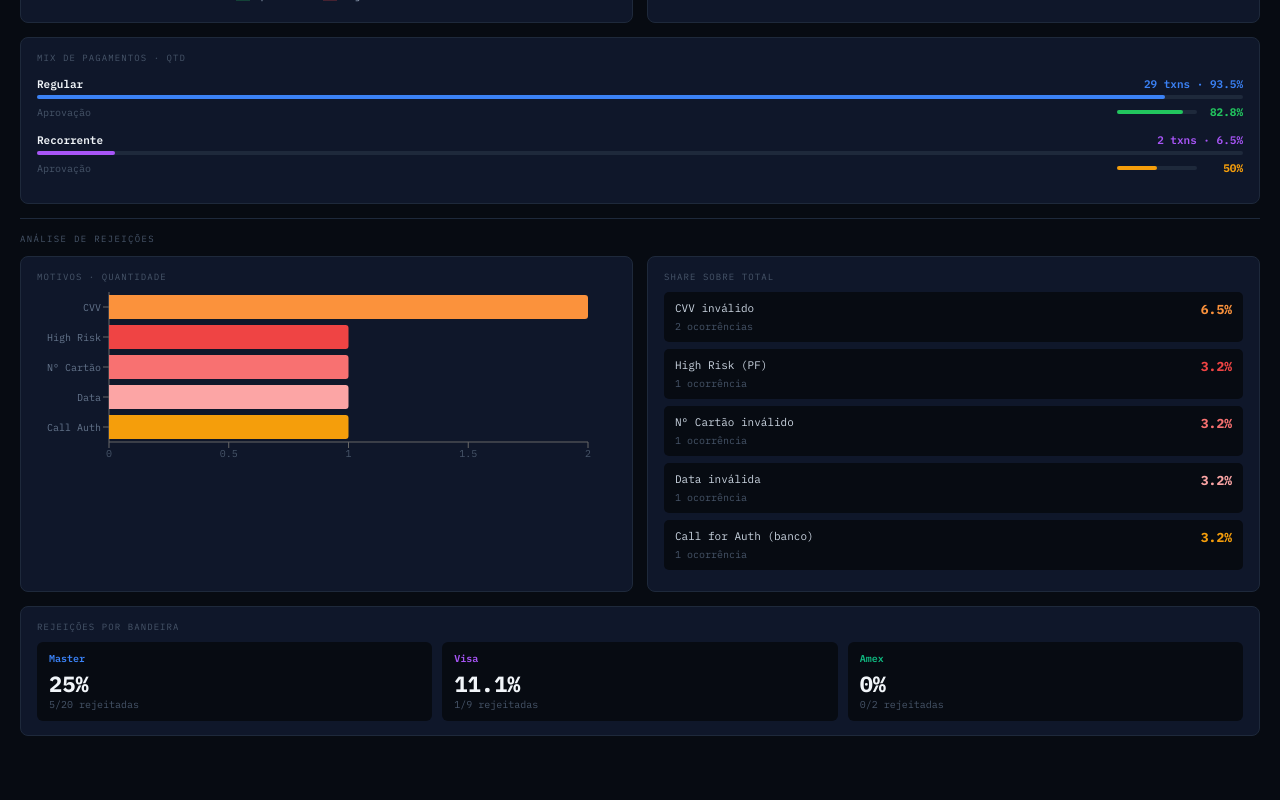
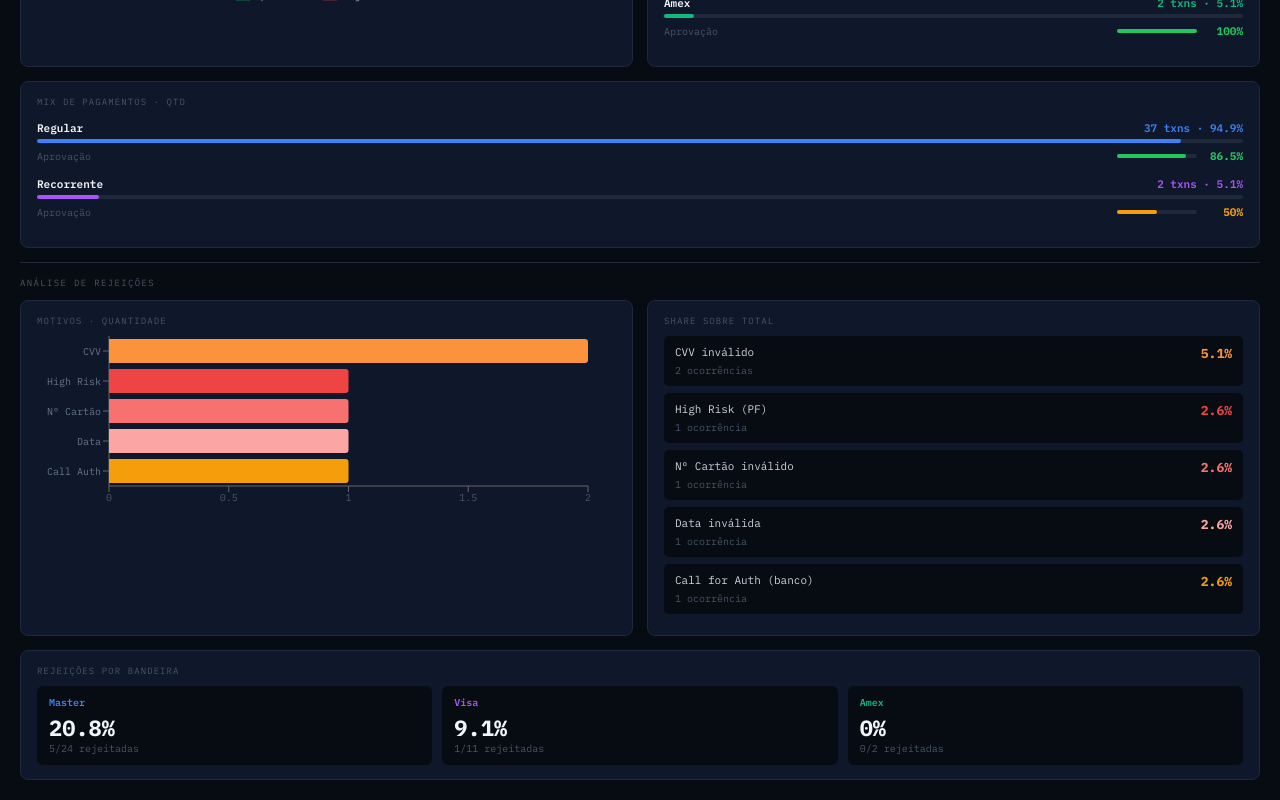
Before and after one commit to lucasmartinelli-code/gwm-dashboard, a React (Create React App) app: page / in a window 1280 px wide. Shown: the part 444-1244 px from the top of the page. Before the commit the page ends 1200 px from the top, so only its background shows below. Built offline with nearby package versions, Linux system fonts and the light colour scheme.

Commit message:
data: auto-update NRT 2026-05-28 15:05

```diff
--- a/src/GWMDashboard.jsx
+++ b/src/GWMDashboard.jsx
@@ -2,37 +2,45 @@ import { useState, useMemo } from "react";
 import { BarChart, Bar, XAxis, YAxis, Tooltip, ResponsiveContainer, Cell, PieChart, Pie, Legend, ComposedChart, Line } from "recharts";
 
 const RAW = [
-  { id:"160579187337", payerId:"1792093427", date:"28/05/2026 11:10", status:"approved",  detail:"accredited",                           amount:35,  method:"master", op:"regular_payment"   },
-  { id:"161365039800", payerId:"1945255940", date:"28/05/2026 10:52", status:"approved",  detail:"accredited",                           amount:350, method:"master", op:"regular_payment"   },
-  { id:"161366952226", payerId:"1659579876", date:"28/05/2026 10:45", status:"approved",  detail:"accredited",                           amount:35,  method:"visa",   op:"regular_payment"   },
-  { id:"160572791349", payerId:"1484140576", date:"28/05/2026 10:32", status:"approved",  detail:"accredited",                           amount:35,  method:"master", op:"regular_payment"   },
-  { id:"160572791103", payerId:"1838848438", date:"28/05/2026 10:29", status:"approved",  detail:"accredited",                           amount:35,  method:"visa",   op:"regular_payment"   },
-  { id:"160571983281", payerId:"1265525820", date:"28/05/2026 10:25", status:"rejected",  detail:"cc_rejected_high_risk",                amount:56,  method:"master", op:"regular_payment"   },
-  { id:"160571883291", payerId:"1514735909", date:"28/05/2026 10:24", status:"approved",  detail:"accredited",                           amount:56,  method:"master", op:"regular_payment"   },
-  { id:"160565153747", payerId:"1815500727", date:"28/05/2026 09:42", status:"approved",  detail:"accredited",                           amount:56,  method:"master", op:"regular_payment"   },
-  { id:"160565702963", payerId:"1912296216", date:"28/05/2026 09:36", status:"approved",  detail:"accredited",                           amount:35,  method:"master", op:"regular_payment"   },
-  { id:"160565462825", payerId:"1912296216", date:"28/05/2026 09:33", status:"rejected",  detail:"cc_rejected_bad_filled_card_number",   amount:56,  method:"master", op:"regular_payment"   },
-  { id:"160565142647", payerId:"1581203984", date:"28/05/2026 09:28", status:"approved",  detail:"accredited",                           amount:35,  method:"visa",   op:"regular_payment"   },
-  { id:"161352197548", payerId:"1566390850", date:"28/05/2026 09:18", status:"approved",  detail:"accredited",                           amount:35,  method:"master", op:"regular_payment"   },
-  { id:"161352196990", payerId:"1555359166", date:"28/05/2026 09:11", status:"approved",  detail:"accredited",                           amount:35,  method:"amex",   op:"regular_payment"   },
-  { id:"161351065404", payerId:"1599256717", date:"28/05/2026 09:10", status:"approved",  detail:"accredited",                           amount:35,  method:"master", op:"regular_payment"   },
-  { id:"161351802722", payerId:"1600195052", date:"28/05/2026 09:05", status:"approved",  detail:"accredited",                           amount:56,  method:"visa",   op:"recurring_payment" },
-  { id:"161352240296", payerId:"1600195052", date:"28/05/2026 09:04", status:"rejected",  detail:"cc_rejected_bad_filled_date",          amount:56,  method:"visa",   op:"recurring_payment" },
-  { id:"160559020761", payerId:"1559600815", date:"28/05/2026 08:39", status:"approved",  detail:"accredited",                           amount:56,  method:"master", op:"regular_payment"   },
-  { id:"160558592313", payerId:"1998998126", date:"28/05/2026 08:31", status:"approved",  detail:"accredited",                           amount:35,  method:"visa",   op:"regular_payment"   },
-  { id:"161345533868", payerId:"1784034780", date:"28/05/2026 08:25", status:"approved",  detail:"accredited",                           amount:350, method:"master", op:"regular_payment"   },
-  { id:"161346216960", payerId:"1842289964", date:"28/05/2026 08:21", status:"approved",  detail:"accredited",                           amount:35,  method:"master", op:"regular_payment"   },
-  { id:"161345698566", payerId:"1614691440", date:"28/05/2026 08:12", status:"approved",  detail:"accredited",                           amount:56,  method:"master", op:"regular_payment"   },
-  { id:"160553990079", payerId:"1891394997", date:"28/05/2026 08:08", status:"approved",  detail:"accredited",                           amount:56,  method:"visa",   op:"regular_payment"   },
-  { id:"160553706047", payerId:"1891394997", date:"28/05/2026 08:06", status:"rejected",  detail:"cc_rejected_bad_filled_security_code", amount:56,  method:"master", op:"regular_payment"   },
-  { id:"160554314907", payerId:"3255242841", date:"28/05/2026 07:58", status:"approved",  detail:"accredited",                           amount:350, method:"visa",   op:"regular_payment"   },
-  { id:"160554148285", payerId:"1559552633", date:"28/05/2026 07:50", status:"approved",  detail:"accredited",                           amount:35,  method:"amex",   op:"regular_payment"   },
-  { id:"161341030588", payerId:"1613699617", date:"28/05/2026 07:23", status:"approved",  detail:"accredited",                           amount:35,  method:"visa",   op:"regular_payment"   },
-  { id:"160549202711", payerId:"1530034030", date:"28/05/2026 06:57", status:"approved",  detail:"accredited",                           amount:56,  method:"master", op:"regular_payment"   },
-  { id:"161336464760", payerId:"1615013446", date:"28/05/2026 06:28", status:"rejected",  detail:"cc_rejected_bad_filled_security_code", amount:35,  method:"master", op:"regular_payment"   },
-  { id:"160545202003", payerId:"1586129248", date:"28/05/2026 06:23", status:"approved",  detail:"accredited",                           amount:35,  method:"master", op:"regular_payment"   },
-  { id:"160545018051", payerId:"1586129248", date:"28/05/2026 06:19", status:"rejected",  detail:"cc_rejected_call_for_authorize",       amount:35,  method:"master", op:"regular_payment"   },
-  { id:"161332497454", payerId:"1447323829", date:"28/05/2026 05:33", status:"approved",  detail:"accredited",                           amount:35,  method:"master", op:"regular_payment"   },
+  { id:"161389086542", payerId:"1671122177", collectorId:"3166103110", date:"28/05/2026 12:58", status:"approved", detail:"accredited", amount:35, method:"elo", op:"regular_payment" },
+  { id:"161388420860", payerId:"1590281327", collectorId:"3166103110", date:"28/05/2026 12:58", status:"approved", detail:"accredited", amount:56, method:"elo", op:"regular_payment" },
+  { id:"161387089476", payerId:"2933025662", collectorId:"3166103110", date:"28/05/2026 12:57", status:"approved", detail:"accredited", amount:56, method:"master", op:"regular_payment" },
+  { id:"160594052763", payerId:"1519338721", collectorId:"3166103110", date:"28/05/2026 12:30", status:"approved", detail:"accredited", amount:350, method:"master", op:"regular_payment" },
+  { id:"160593730177", payerId:"1606494443", collectorId:"3166103110", date:"28/05/2026 12:21", status:"approved", detail:"accredited", amount:35, method:"master", op:"regular_payment" },
+  { id:"160587554043", payerId:"1933544164", collectorId:"3166103110", date:"28/05/2026 12:06", status:"approved", detail:"accredited", amount:56, method:"visa", op:"regular_payment" },
+  { id:"160587127985", payerId:"1667003327", collectorId:"3166103110", date:"28/05/2026 12:03", status:"approved", detail:"accredited", amount:35, method:"master", op:"regular_payment" },
+  { id:"160587154557", payerId:"1894462161", collectorId:"3166103110", date:"28/05/2026 11:48", status:"approved", detail:"accredited", amount:35, method:"visa", op:"regular_payment" },
+  { id:"160579187337", payerId:"1792093427", collectorId:"3166103110", date:"28/05/2026 11:10", status:"approved", detail:"accredited", amount:35, method:"master", op:"regular_payment" },
+  { id:"161365039800", payerId:"1945255940", collectorId:"3166103110", date:"28/05/2026 10:52", status:"approved", detail:"accredited", amount:350, method:"master", op:"regular_payment" },
+  { id:"161366952226", payerId:"1659579876", collectorId:"3166103110", date:"28/05/2026 10:45", status:"approved", detail:"accredited", amount:35, method:"visa", op:"regular_payment" },
+  { id:"160572791349", payerId:"1484140576", collectorId:"3166103110", date:"28/05/2026 10:32", status:"approved", detail:"accredited", amount:35, method:"master", op:"regular_payment" },
+  { id:"160572791103", payerId:"1838848438", collectorId:"3166103110", date:"28/05/2026 10:29", status:"approved", detail:"accredited", amount:35, method:"visa", op:"regular_payment" },
+  { id:"160571983281", payerId:"1265525820", collectorId:"3166103110", date:"28/05/2026 10:25", status:"rejected", detail:"cc_rejected_high_risk", amount:56, method:"master", op:"regular_payment" },
+  { id:"160571883291", payerId:"1514735909", collectorId:"3166103110", date:"28/05/2026 10:24", status:"approved", detail:"accredited", amount:56, method:"master", op:"regular_payment" },
+  { id:"160565153747", payerId:"1815500727", collectorId:"3166103110", date:"28/05/2026 09:42", status:"approved", detail:"accredited", amount:56, method:"master", op:"regular_payment" },
+  { id:"160565702963", payerId:"1912296216", collectorId:"3166103110", date:"28/05/2026 09:36", status:"approved", detail:"accredited", amount:35, method:"master", op:"regular_payment" },
+  { id:"160565462825", payerId:"1912296216", collectorId:"3166103110", date:"28/05/2026 09:33", status:"rejected", detail:"cc_rejected_bad_filled_card_number", amount:56, method:"master", op:"regular_payment" },
+  { id:"160565142647", payerId:"1581203984", collectorId:"3166103110", date:"28/05/2026 09:28", status:"approved", detail:"accredited", amount:35, method:"visa", op:"regular_payment" },
+  { id:"161352197548", payerId:"1566390850", collectorId:"3166103110", date:"28/05/2026 09:18", status:"approved", detail:"accredited", amount:35, method:"master", op:"regular_payment" },
+  { id:"161352196990", payerId:"1555359166", collectorId:"3166103110", date:"28/05/2026 09:11", status:"approved", detail:"accredited", amount:35, method:"amex", op:"regular_payment" },
+  { id:"161351065404", payerId:"1599256717", collectorId:"3166103110", date:"28/05/2026 09:10", status:"approved", detail:"accredited", amount:35, method:"master", op:"regular_payment" },
+  { id:"161351802722", payerId:"1600195052", collectorId:"3166103110", date:"28/05/2026 09:05", status:"approved", detail:"accredited", amount:56, method:"visa", op:"recurring_payment" },
+  { id:"161352240296", payerId:"1600195052", collectorId:"3166103110", date:"28/05/2026 09:04", status:"rejected", detail:"cc_rejected_bad_filled_date", amount:56, method:"visa", op:"recurring_payment" },
+  { id:"160559020761", payerId:"1559600815", collectorId:"3166103110", date:"28/05/2026 08:39", status:"approved", detail:"accredited", amount:56, method:"master", op:"regular_payment" },
+  { id:"160558592313", payerId:"1998998126", collectorId:"3166103110", date:"28/05/2026 08:31", status:"approved", detail:"accredited", amount:35, method:"visa", op:"regular_payment" },
+  { id:"161345533868", payerId:"1784034780", collectorId:"3166103110", date:"28/05/2026 08:25", status:"approved", detail:"accredited", amount:350, method:"master", op:"regular_payment" },
+  { id:"161346216960", payerId:"1842289964", collectorId:"3166103110", date:"28/05/2026 08:21", status:"approved", detail:"accredited", amount:35, method:"master", op:"regular_payment" },
+  { id:"161345698566", payerId:"1614691440", collectorId:"3166103110", date:"28/05/2026 08:12", status:"approved", detail:"accredited", amount:56, method:"master", op:"regular_payment" },
+  { id:"160553990079", payerId:"1891394997", collectorId:"3166103110", date:"28/05/2026 08:08", status:"approved", detail:"accredited", amount:56, method:"visa", op:"regular_payment" },
+  { id:"160553706047", payerId:"1891394997", collectorId:"3166103110", date:"28/05/2026 08:06", status:"rejected", detail:"cc_rejected_bad_filled_security_code", amount:56, method:"master", op:"regular_payment" },
+  { id:"160554314907", payerId:"3255242841", collectorId:"3166103110", date:"28/05/2026 07:58", status:"approved", detail:"accredited", amount:350, method:"visa", op:"regular_payment" },
+  { id:"160554148285", payerId:"1559552633", collectorId:"3166103110", date:"28/05/2026 07:50", status:"approved", detail:"accredited", amount:35, method:"amex", op:"regular_payment" },
+  { id:"161341030588", payerId:"1613699617", collectorId:"3166103110", date:"28/05/2026 07:23", status:"approved", detail:"accredited", amount:35, method:"visa", op:"regular_payment" },
+  { id:"160549202711", payerId:"1530034030", collectorId:"3166103110", date:"28/05/2026 06:57", status:"approved", detail:"accredited", amount:56, method:"master", op:"regular_payment" },
+  { id:"161336464760", payerId:"1615013446", collectorId:"3166103110", date:"28/05/2026 06:28", status:"rejected", detail:"cc_rejected_bad_filled_security_code", amount:35, method:"master", op:"regular_payment" },
+  { id:"160545202003", payerId:"1586129248", collectorId:"3166103110", date:"28/05/2026 06:23", status:"approved", detail:"accredited", amount:35, method:"master", op:"regular_payment" },
+  { id:"160545018051", payerId:"1586129248", collectorId:"3166103110", date:"28/05/2026 06:19", status:"rejected", detail:"cc_rejected_call_for_authorize", amount:35, method:"master", op:"regular_payment" },
+  { id:"161332497454", payerId:"1447323829", collectorId:"3166103110", date:"28/05/2026 05:33", status:"approved", detail:"accredited", amount:35, method:"master", op:"regular_payment" }
 ];
 
 const COLLECTOR_ID = "3166103110";
```
